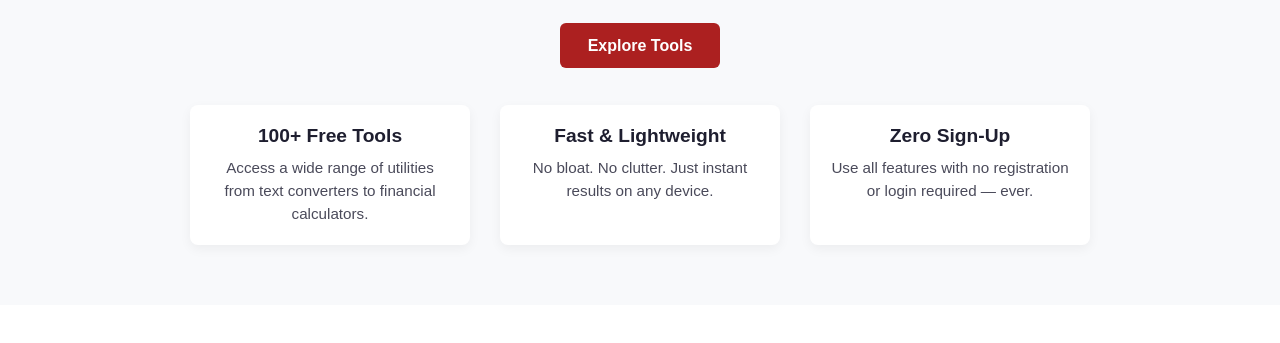
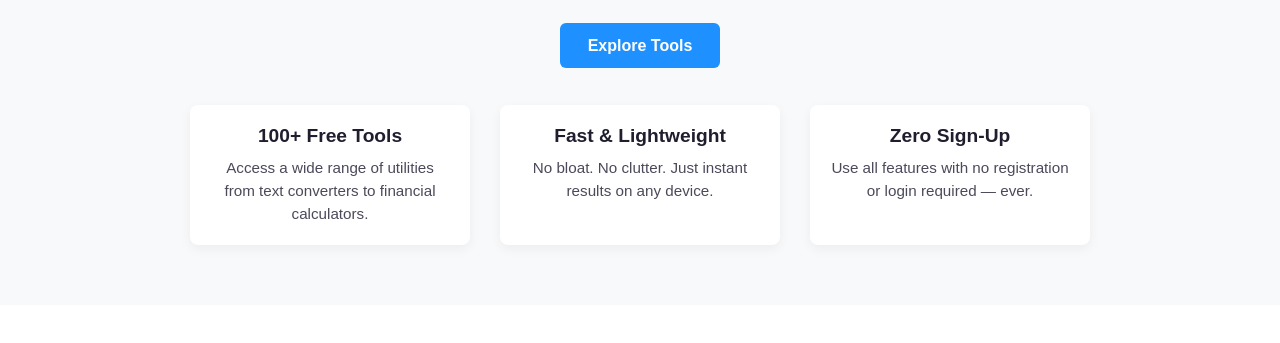
Before and after one commit to hasnainzia20/tooleble, a plain HTML site: page index.html in a window 1280 px wide. Shown: the part 234-577 px from the top of the page. Drawn offline with Linux system fonts and the light colour scheme.

Commit message:
testing done

```diff
--- a/style.css
+++ b/style.css
@@ -142,7 +142,7 @@ nav {
 }
 
 .hero-button {
-  background-color: #ac2020;
+  background-color: #1e90ff;
   color: #fff;
   padding: 14px 28px;
   font-size: 1rem;
```
